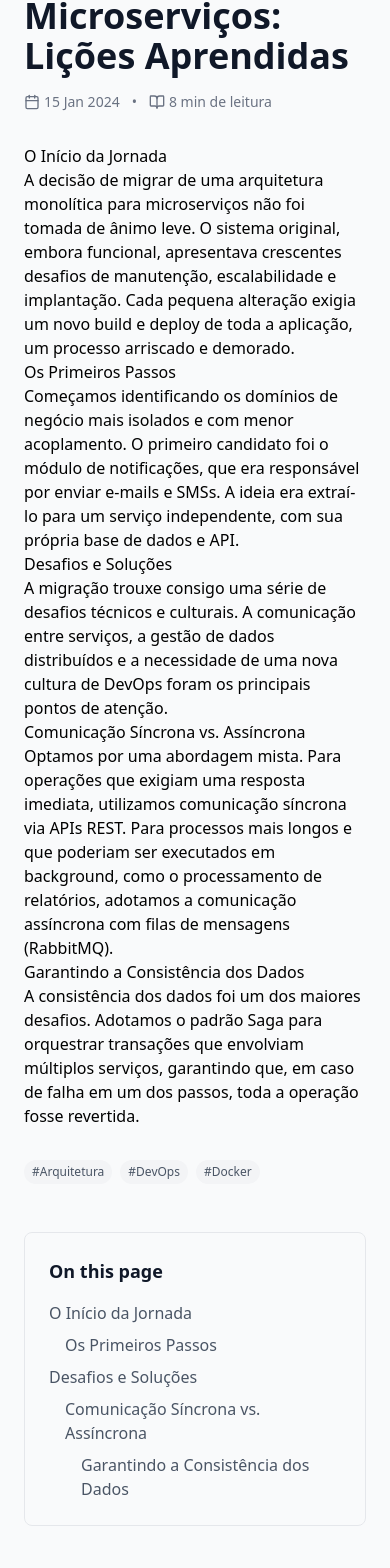
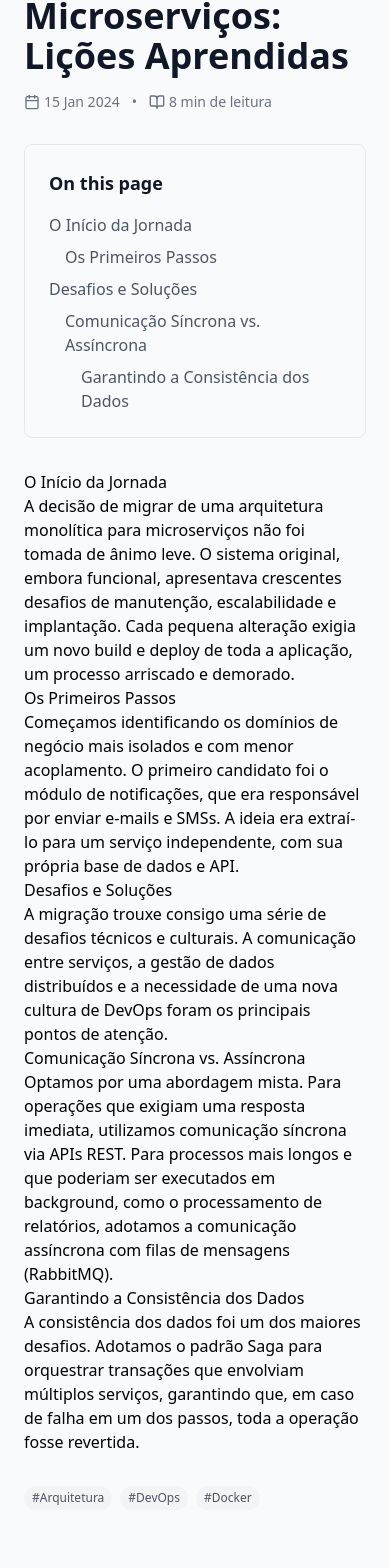
Before and after one commit to vdurvalino/professional-profile-page, a Next.js app: page /blog/1 in a window 390 px wide. Shown: the part 287-1855 px from the top of the page. Built offline with nearby package versions, Linux system fonts and the light colour scheme.

Commit message:
style: enhance responsive layout and external link behavior

```diff
--- a/src/app/(components)/BlogSection.tsx
+++ b/src/app/(components)/BlogSection.tsx
@@ -13,7 +13,7 @@ export const BlogSection: React.FC = () => {
 
     return (
         <section className="mb-40">
-            <div className="flex items-center justify-between mb-8">
+            <div className="flex  flex-col md:flex-row items-start md:items-center justify-between mb-8">
                 <h2 className="text-3xl font-bold text-gray-900 dark:text-white">
                     {translations?.latestArticles}
                 </h2>
@@ -22,8 +22,9 @@ export const BlogSection: React.FC = () => {
                     variant={"ghost"}
                     as={Link}
                     href="/blog"
-                >{translations?.seeAll}
-
+                    className={"self-end"}
+                >
+                    {translations?.seeAll}
                     <ArrowRight className="w-4 h-4"/>
                 </Button>
             </div>
--- a/src/app/(components)/ProjectsSection.tsx
+++ b/src/app/(components)/ProjectsSection.tsx
@@ -8,7 +8,7 @@ import {Button} from "@/components/ui/Button";
 export const ProjectsSection: React.FC = () => {
     return (
         <section className="mb-40">
-            <div className="flex items-center justify-between mb-12">
+            <div className="flex flex-col md:flex-row items-start md:items-center justify-between mb-12">
                 <h2 className="text-3xl font-bold text-gray-900 dark:text-white">
                     Projetos em Destaque
                 </h2>
@@ -17,6 +17,7 @@ export const ProjectsSection: React.FC = () => {
                     variant={"ghost"}
                     as={Link}
                     href="/projects"
+                    className={"self-end"}
                 >
                     Ver todos
                     <ArrowRight className="w-4 h-4"/>
@@ -29,7 +30,7 @@ export const ProjectsSection: React.FC = () => {
                          className="grid md:grid-cols-2 gap-8 md:gap-12 items-center">
 
                         {/* Image Container */}
-                        <div className={`relative h-80 ${index % 2 !== 0 ? 'md:order-last' : ''}`}>
+                        <div className={`relative h-50 md:h-80 ${index % 2 !== 0 ? 'md:order-last' : ''}`}>
 
                             <Image
                                 src={project.image}
--- a/src/app/blog/[id]/page.tsx
+++ b/src/app/blog/[id]/page.tsx
@@ -53,6 +53,10 @@ export default async function BlogPage({params}: {params: Promise<BlogPostPagePr
                   {post.readTime}
                 </div>
               </div>
+
+              <div className="block lg:hidden mb-8">
+                <Sidebar content={post.content}/>
+              </div>
               <div
                   className="prose dark:prose-invert max-w-none"
                   dangerouslySetInnerHTML={{__html: contentWithIds}}
@@ -69,7 +73,7 @@ export default async function BlogPage({params}: {params: Promise<BlogPostPagePr
               </div>
             </article>
           </div>
-          <div className="lg:col-span-1">
+          <div className="hidden lg:block lg:col-span-1">
             <Sidebar content={post.content}/>
           </div>
         </div>
--- a/src/components/ContactSection.tsx
+++ b/src/components/ContactSection.tsx
@@ -30,6 +30,7 @@ export const ContactSection: React.FC<ContactSectionProps> = ( {className}: Cont
                             <div className="space-y-3">
                                 <Link
                                     href="mailto:contact@durvalino.dev"
+                                    target={"_blank"}
                                     className="flex items-center gap-3 p-3 hover:bg-gray-50 dark:hover:bg-gray-700 rounded-lg transition-colors group"
                                 >
                                     <Mail
--- a/src/components/FooterSection.tsx
+++ b/src/components/FooterSection.tsx
@@ -74,6 +74,7 @@ export const FooterSection: React.FC = () => {
                                 variant={"outline"}
 
                                 as={Link}
+                                target={"_blank"}
                                 href="mailto:contact@durvalino.dev"
                             >
                                 <Mail className="w-5 h-5"/>
```
